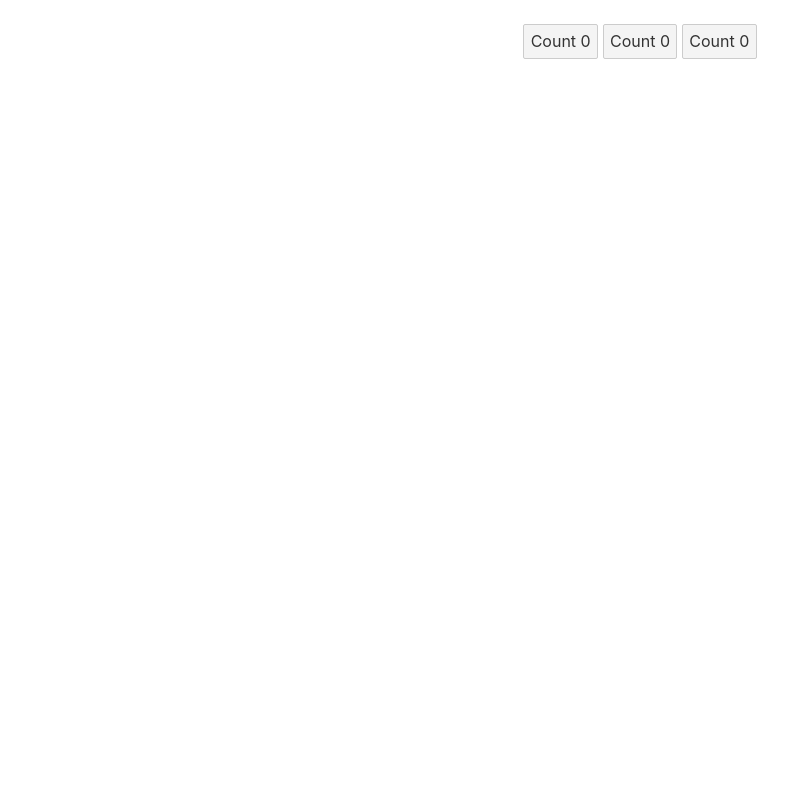
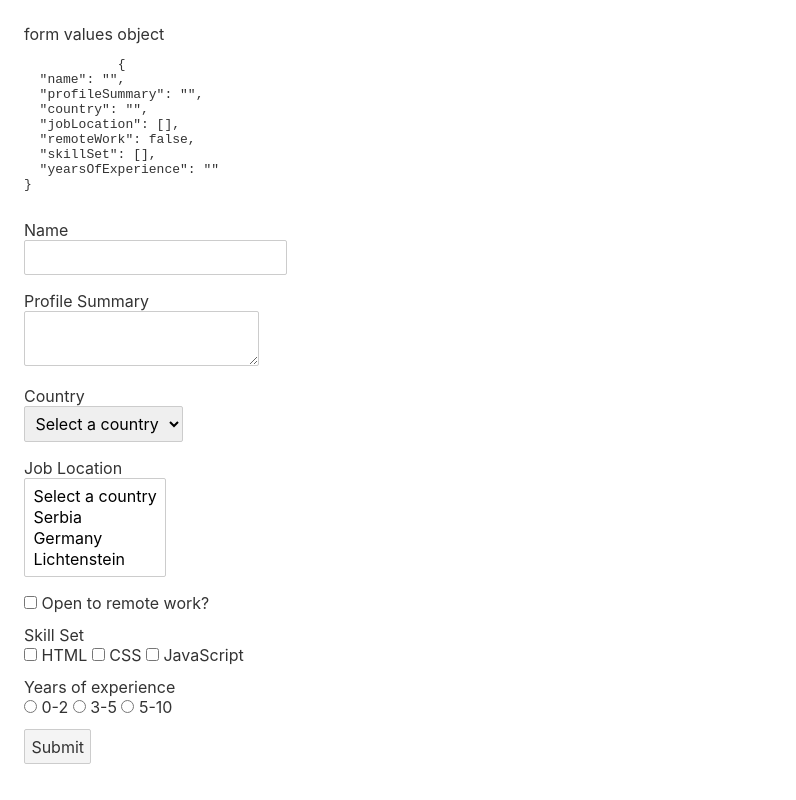
Before and after one commit to KadirZukorlic/Svelte, a Svelte app: page / in a window 1280 px wide. Shown: the whole page, without its empty margins (0-796 px from the left). Built offline with nearby package versions, Linux system fonts and the light colour scheme.

Commit message:
Form Handling

```diff
--- a/src/App.svelte
+++ b/src/App.svelte
@@ -1,24 +1,91 @@
 <script>
-    let count = 0
-    const increase = (e, number) => {
-        console.log(e)
-        // count = count + 1
-        count += number
+    const formValues = {
+        name: '',
+        profileSummary: '',
+        country: '',
+        jobLocation: [],
+        remoteWork: false,
+        skillSet: [],
+        yearsOfExperience: '',
+    }
+
+    const submitForm = () => {
+        console.log(formValues)
     }
 </script>
 
 <main>
-    <button on:click={() => (count = count + 1)}>Count {count}</button>
-    <button on:click={(event) => increase(event, 5)}>Count {count}</button>
-    <button on:click={(event) => increase(event, 10)}>Count {count}</button>
+    <div>
+        form values object
+        <pre>
+            {JSON.stringify(formValues, null, 2)}
+        </pre>
+    </div>
+    <form on:submit|preventDefault={submitForm}>
+        <div>
+            <label for="name">Name</label>
+            <input type="text" id="name" bind:value={formValues.name} />
+        </div>
+        <div>
+            <label for="profile">Profile Summary</label>
+            <textarea id="profile" bind:value={formValues.profileSummary} />
+        </div>
+        <div>
+            <label for="country">Country</label>
+            <select id="country" bind:value={formValues.country}>
+                <option value="">Select a country</option>
+                <option value="serbia">Serbia</option>
+                <option value="germany">Germany</option>
+                <option value="lichtenstein">Lichtenstein</option></select
+            >
+        </div>
+        <div>
+            <label for="jobLocation">Job Location</label>
+            <select id="jobLocation" bind:value={formValues.jobLocation} multiple>
+                <option value="">Select a country</option>
+                <option value="serbia">Serbia</option>
+                <option value="germany">Germany</option>
+                <option value="lichtenstein">Lichtenstein</option></select
+            >
+        </div>
+        <div>
+            <input type="checkbox" id="remoteWork" bind:checked={formValues.remoteWork} />
+            <label for="remoteWork">Open to remote work?</label>
+        </div>
+        <div>
+            <label for="skillSet">Skill Set</label>
+            <input type="checkbox" id="html" value="html" bind:group={formValues.skillSet} />
+            <label for="html">HTML</label>
+            <input type="checkbox" id="css" value="css" bind:group={formValues.skillSet} />
+            <label for="css">CSS</label>
+            <input type="checkbox" id="javascript" value="javascript" bind:group={formValues.skillSet} />
+            <label for="javascript">JavaScript</label>
+        </div>
+        <div>
+            <label>Years of experience</label>
+            <input type="radio" id="0-2" value="0-2" bind:group={formValues.yearsOfExperience} />
+            <label for="0-2">0-2</label>
+            <input type="radio" id="3-5" value="3-5" bind:group={formValues.yearsOfExperience} />
+            <label for="3-5">3-5</label>
+            <input type="radio" id="5-10" value="5-10" bind:group={formValues.yearsOfExperience} />
+            <label for="5-10">5-10</label>
+        </div>
+        <button type="submit">Submit</button>
+    </form>
 </main>
 
 <style>
+    form > div {
+        margin-bottom: 0.5rem;
+    }
+    input + label {
+        display: inline-flex;
+    }
     p {
         color: rgb(161, 91, 91);
     }
     main {
-        text-align: center;
+        /* text-align: center; */
         padding: 1em;
         max-width: 240px;
         margin: 0 auto;
```
